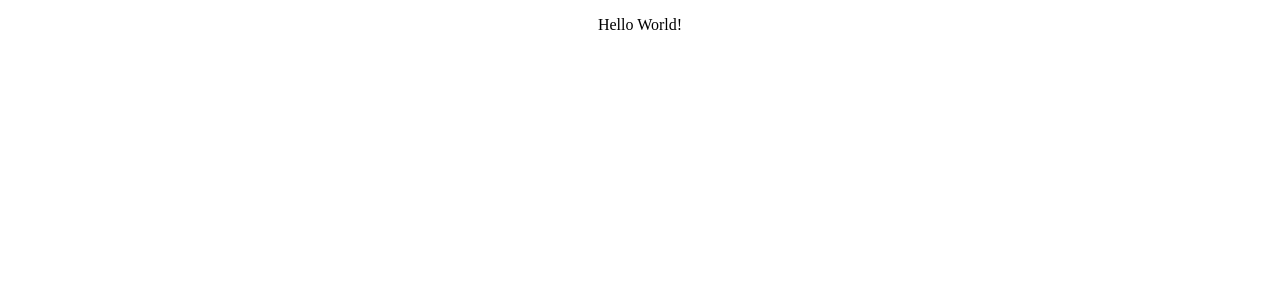
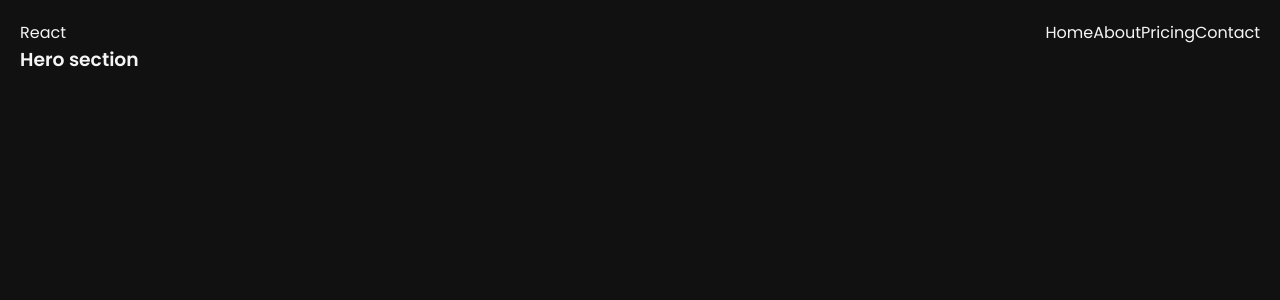
Before and after one commit to brian-ambani/react-projects, a React (Create React App) app in the folder course-work/: page / in a window 1280 px wide. Shown: the top 300 px of the page. Built offline with nearby package versions, Linux system fonts and the light colour scheme.

Commit message:
updated the file structure

```diff
--- a/course-work/src/App.css
+++ b/course-work/src/App.css
@@ -1,38 +1,24 @@
-.App {
-  text-align: center;
+@import url("https://fonts.googleapis.com/css2?family=Poppins:wght@200;400;600&display=swap");
+
+* {
+  margin: 0;
+  padding: 0;
+  box-sizing: border-box;
+  font-family: "Poppins", sans-serif;
+  background: #111;
+  color: #f5f5f5;
 }
 
-.App-logo {
-  height: 40vmin;
-  pointer-events: none;
+.container {
+  max-width: 1300px;
+  margin: 0 auto;
+  padding: 0 20px;
 }
 
-@media (prefers-reduced-motion: no-preference) {
-  .App-logo {
-    animation: App-logo-spin infinite 20s linear;
-  }
+a {
+  text-decoration: none;
 }
 
-.App-header {
-  background-color: #282c34;
-  min-height: 100vh;
-  display: flex;
-  flex-direction: column;
-  align-items: center;
-  justify-content: center;
-  font-size: calc(10px + 2vmin);
-  color: white;
+ul {
+  list-style: none;
 }
-
-.App-link {
-  color: #61dafb;
-}
-
-@keyframes App-logo-spin {
-  from {
-    transform: rotate(0deg);
-  }
-  to {
-    transform: rotate(360deg);
-  }
-}
--- a/course-work/src/App.js
+++ b/course-work/src/App.js
@@ -1,9 +1,12 @@
 import "./App.css";
+import Hero from "./components/hero/Hero";
+import Nav from "./components/nav/Nav";
 
 function App() {
   return (
     <div className="App">
-      <p> Hello World! </p>
+      <Nav />
+      <Hero />
     </div>
   );
 }
--- /dev/null
+++ b/course-work/src/components/hero/Hero.jsx
@@ -0,0 +1,9 @@
+import React from "react";
+
+export default function Hero() {
+  return (
+    <div className="container">
+      <h3>Hero section</h3>
+    </div>
+  );
+}
--- /dev/null
+++ b/course-work/src/components/nav/Nav.css
@@ -0,0 +1,9 @@
+nav {
+  margin-top: 20px;
+  display: flex;
+  justify-content: space-between;
+}
+
+.nav-items ul {
+  display: flex;
+}
--- /dev/null
+++ b/course-work/src/components/nav/Nav.jsx
@@ -0,0 +1,20 @@
+import React from "react";
+import "./Nav.css";
+
+export default function Nav() {
+  return (
+    <div className="container">
+      <nav>
+        <div className="logo">React</div>
+        <div className="nav-items">
+          <ul>
+            <li>Home</li>
+            <li>About</li>
+            <li>Pricing</li>
+            <li>Contact</li>
+          </ul>
+        </div>
+      </nav>
+    </div>
+  );
+}
```
Also changed, not shown: course-work/src/components/hero/Hero.css (added).
